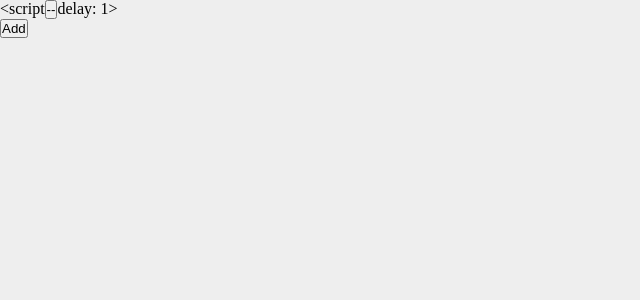
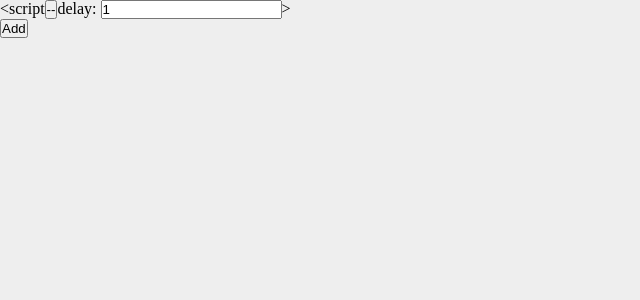
Before and after one commit to ungear/defer-async-demo, a Next.js app: page / in a window 1280 px wide. Shown: the top 300 px of the page, without its empty margins (0-640 px from the left). Built offline with nearby package versions, Linux system fonts and the light colour scheme.

Commit message:
add delay control

```diff
--- a/src/components/constructor.tsx
+++ b/src/components/constructor.tsx
@@ -1,9 +1,13 @@
-export function Constructor({scripts, onAddItem, onTypeClick}){
+export function Constructor({scripts, onAddItem, onTypeClick, onDelayChange}){
   return (
     <>
       <ul>
         {scripts.map(s => (
-          <ScriptSnippet key={s.id} script={s} onTypeClick={() => onTypeClick(s)}/>
+          <ScriptSnippet
+            key={s.id}
+            script={s}
+            onTypeClick={() => onTypeClick(s)}
+            onDelayChange={(val) => onDelayChange(s, val)}/>
         ))}
       </ul>
       <div>
@@ -13,7 +17,7 @@ export function Constructor({scripts, onAddItem, onTypeClick}){
   )
 }
 
-function ScriptSnippet({script, onTypeClick}){
+function ScriptSnippet({script, onTypeClick, onDelayChange}){
   const typeLabel = script.isDefer
     ? "defer"
     : script.isAsync
@@ -23,7 +27,7 @@ function ScriptSnippet({script, onTypeClick}){
     <li>
       &lt;script
       <button onClick={onTypeClick}>{typeLabel}</button>
-      delay: {script.delay}&gt;
+      delay: <input type="number" value={script.delay} onChange={(e) => onDelayChange(e.target.value)}></input>&gt;
     </li>
   )
 }
--- a/src/pages/index.tsx
+++ b/src/pages/index.tsx
@@ -34,6 +34,18 @@ export default function Home() {
     })
     setScripts(newScripts);
   }
+
+  function handleDalayChange(script, newDelay){
+    const newScripts = scripts.map(s => {
+      if(s.id === script.id){
+        const newScript = {...s, delay: Number(newDelay)};
+        return newScript;
+      } else {
+        return s;
+      }
+    })
+    setScripts(newScripts);
+  }
   return (
     <>
       <Head>
@@ -43,7 +55,11 @@ export default function Home() {
         <link rel="icon" href="/favicon.ico" />
       </Head>
       <main className={styles.main}>
-        <Constructor scripts={scripts} onAddItem={handleAddItemClick} onTypeClick={handleTypeClick}></Constructor>
+        <Constructor
+          scripts={scripts}
+          onAddItem={handleAddItemClick}
+          onTypeClick={handleTypeClick}
+          onDelayChange={handleDalayChange}></Constructor>
       </main>
     </>
   )
```
